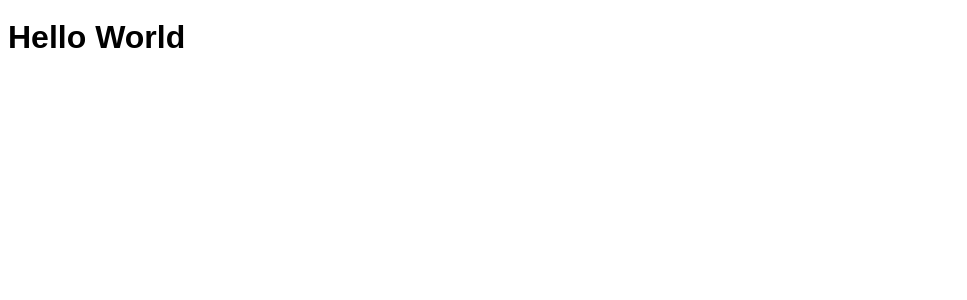
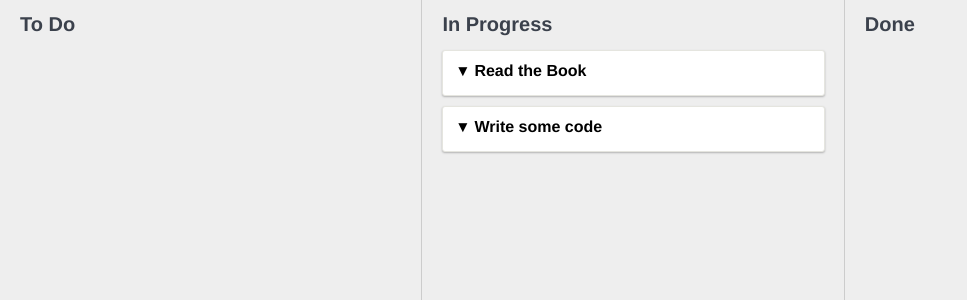
Before and after one commit to Yaitsky/todo-list-react, a React app: page / in a window 1280 px wide. Shown: the top 300 px of the page, without its empty margins (0-967 px from the left). Built offline with nearby package versions, Linux system fonts and the light colour scheme.

Commit message:
add components, props, state

```diff
--- a/app/App.js
+++ b/app/App.js
@@ -1,12 +1,36 @@
-import React, { Component } from 'react';
+import React, {Component} from 'react';
 import {render} from 'react-dom';
+import KanbanBoard from './Components/KanbanBoard';
 
-class App extends Component {
-  render(){
-    return (
-      <h1>Hello World</h1>
-    );
+let cardsList = [
+  {
+    id: 1,
+    title: "Read the Book",
+    description: "I should read the whole book",
+    status: "in-progress",
+    tasks: []
+  }, {
+    id: 1,
+    title: "Write some code",
+    description: "I should write some code",
+    status: "in-progress",
+    tasks: [
+      {
+        id: 1,
+        name: "ContactList Example",
+        done: false
+      }, {
+        id: 2,
+        name: "Kanban Example",
+        done: false
+      }, {
+        id: 3,
+        name: "My own experiments",
+        done: false
+      }
+    ]
   }
-}
+];
 
-render(<App />, document.getElementById('root'));
+render(
+  <KanbanBoard cards={cardsList}/>, document.getElementById('root'));
--- /dev/null
+++ b/app/Components/Card.js
@@ -0,0 +1,35 @@
+import React, {Component} from 'react';
+import CheckList from './CheckList';
+
+class Card extends Component {
+    constructor() {
+        super(...arguments);
+        this.state = {
+            showDetails: false
+        };
+    }
+
+    render() {
+        let cardDetails;
+        if (this.state.showDetails) {
+            cardDetails = (
+                <div className="card__details">{this.props.description}
+                    <CheckList cardId={this.props.id} tasks={this.props.tasks}/>
+                </div>
+            );
+        }
+
+        return (
+            <div className="card">
+                <div
+                    className="card__title"
+                    onClick={() => this.setState({
+                    showDetails: !this.state.showDetails
+                })}>{this.props.title}</div>
+                {cardDetails}
+            </div>
+        );
+    }
+}
+
+export default Card;
--- /dev/null
+++ b/app/Components/CheckList.js
@@ -0,0 +1,21 @@
+import React, {Component} from 'react';
+
+class CheckList extends Component {
+    render() {
+        let tasks = this.props.tasks.map((task) => (
+            <li className="checklist__task">
+                <input className="checklist__input" type="checkbox" defaultChecked={task.done}/>
+                <span className="checklist__text">{task.name}</span>
+                <a href="#" className="checklist__task--remove"/>
+            </li>
+        ))
+
+        return (
+            <div className="checklist">
+                <ul>{tasks}</ul>
+            </div>
+        );
+    }
+}
+
+export default CheckList;
--- /dev/null
+++ b/app/Components/KanbanBoard.js
@@ -0,0 +1,34 @@
+import React, {Component} from 'react';
+import List from './List';
+
+class KanbanBoard extends Component {
+    render() {
+        return (
+            <div className="app">
+                <List
+                    id='todo'
+                    title="To Do"
+                    cards={this
+                        .props
+                        .cards
+                        .filter((card) => card.status === "todo")}/>
+                <List
+                    id='in-progress'
+                    title="In Progress"
+                    cards={this
+                        .props
+                        .cards
+                        .filter((card) => card.status === "in-progress")}/>
+                <List
+                    id='done'
+                    title="Done"
+                    cards={this
+                        .props
+                        .cards
+                        .filter((card) => card.status === "done")}/>
+            </div>
+        );
+    }
+}
+
+export default KanbanBoard;
--- /dev/null
+++ b/app/Components/List.js
@@ -0,0 +1,26 @@
+import React, {Component} from 'react';
+import Card from './Card';
+
+class List extends Component {
+    render() {
+        var cards = this
+            .props
+            .cards
+            .map((card) => {
+                return <Card
+                    id={card.id}
+                    title={card.title}
+                    description={card.description}
+                    tasks={card.tasks}/>
+            });
+
+        return (
+            <div className="list">
+                <h1 className="list__title">{this.props.title}</h1>
+                {cards}
+            </div>
+        );
+    }
+}
+
+export default List;
--- a/public/styles.css
+++ b/public/styles.css
@@ -1,6 +1,112 @@
+* {
+  box-sizing: border-box;
+}
+
+html,
+body,
+#app {
+  height: 100%;
+  margin: 0;
+  padding: 0;
+}
+
 body {
-  font: 16px/1 sans-serif;
+  background: #eee;
+  font-family: "Helvetica Neue", Helvetica, Arial, sans-serif;
 }
-#root {
-  height: 100%;
+
+h1 {
+  font-weight: 200;
+  color: #3b414c;
+  font-size: 20px;
 }
+
+ul {
+  list-style-type: none;
+  padding: 0;
+  margin: 0;
+}
+
+.app {
+  white-space: nowrap;
+  min-height: 100vh;
+  display:flex;
+  align-content: stretch;
+}
+
+.list {
+  position: relative;
+  white-space: normal;
+  min-height: 100%;
+  width:33%;
+  padding: 0 20px;
+  overflow: auto;
+}
+
+.list:not(:last-child):after {
+  content: "";
+  position: absolute;
+  top: 0;
+  right: 0;
+  width: 1px;
+  height: 99%;
+  border-right:1px solid #ccc;
+}
+
+.list__title {
+  font-weight: bold;
+}
+
+.card {
+  position: relative;
+  z-index: 1;
+  background: #fff;
+  width: 100%;
+  padding: 10px 10px 10px 15px;
+  margin: 0 0 10px 0;
+  overflow: auto;
+  border: 1px solid #e5e5df;
+  border-radius: 3px;
+  box-shadow: 0 1px 2px rgba(0, 0, 0, 0.25);
+}
+
+.card__details {
+  margin-top: 20px;
+}
+
+.card__title {
+  font-weight: bold;
+  border-bottom: solid 5px transparent;
+  cursor:pointer;
+}
+
+.card__title:before {
+  display: inline-block;
+  width: 1em;
+  content:'▾';
+}
+
+.card__title--is-open:before {
+  content: '▾';
+}
+
+.checklist {
+  margin-top:20px;
+}
+
+.checklist__text {
+  margin-left:10px;
+}
+
+.checklist__task:first-child {
+  padding-top: 10px;
+  border-top: dashed 1px #ddd;
+}
+
+.checklist__task--remove:after {
+  margin-left:5px;
+  display: inline-block;
+  color: #d66;
+  font-size:10px;
+  content: "❌";
+}
```
